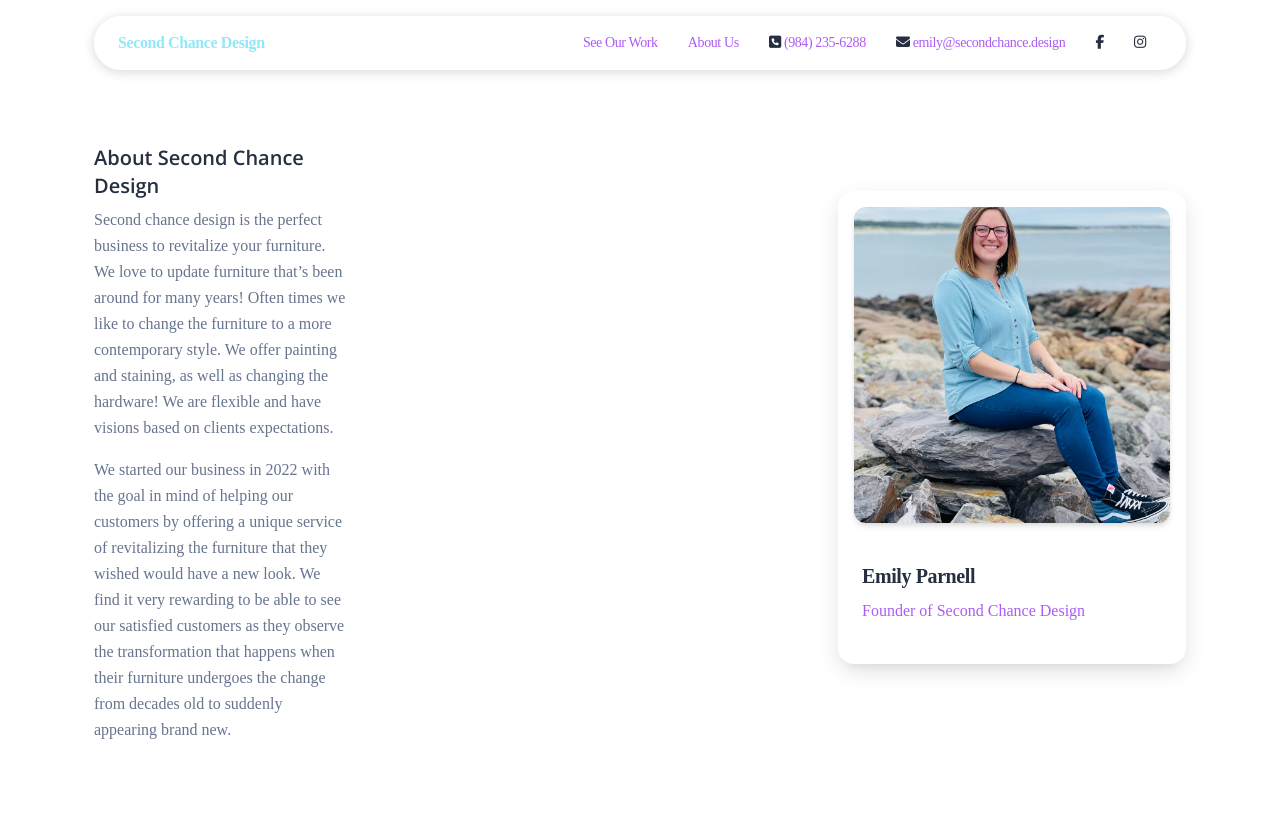
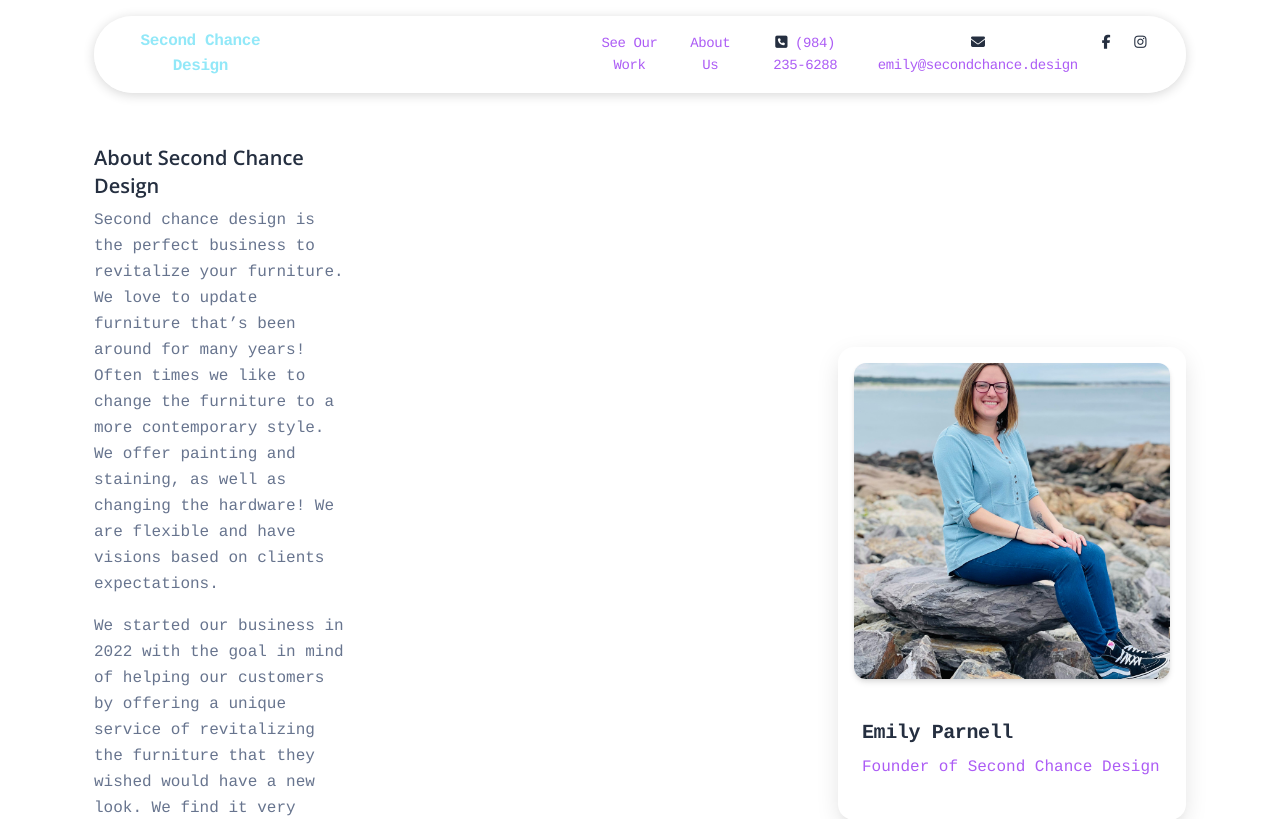
Before and after one commit to nebula1989/SecondChanceDesign, a Django app: page /about/ in a window 1280 px wide. Shown: the top 819 px of the page. Run offline with Django 3.2, Linux system fonts and the light colour scheme; parts of the project's set-up code (start-up, migrations or seed data) failed here and were passed over; some libraries are stand-ins or nearby versions.

Commit message:
font test on windows machines

```diff
--- a/apps/static/assets/css/base_styles.css
+++ b/apps/static/assets/css/base_styles.css
@@ -1,6 +1,6 @@
 
 p, h2, h6, i, a, li, h3 {
-  font-family: "Chandas", serif;
+  font-family: Courier, sans-serif;
 }
 
 .purple, .mt-4, .d-inline{
```
